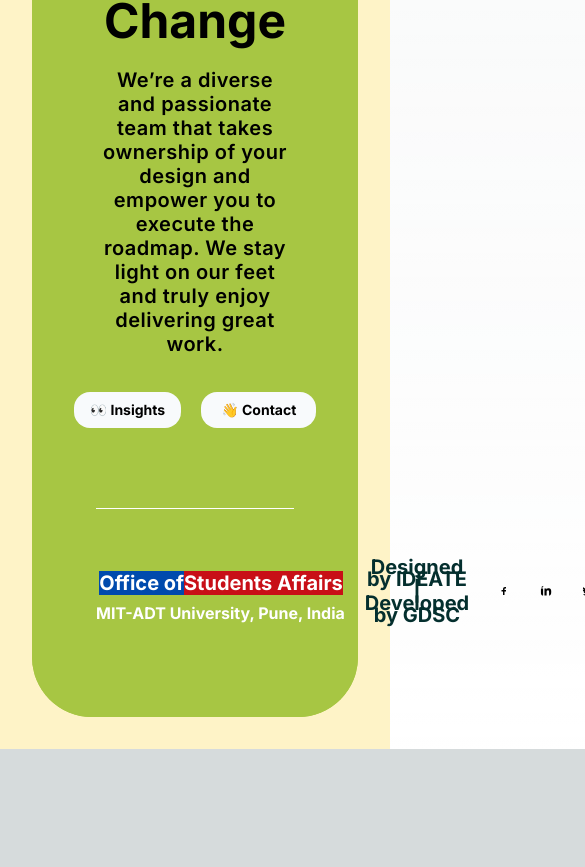
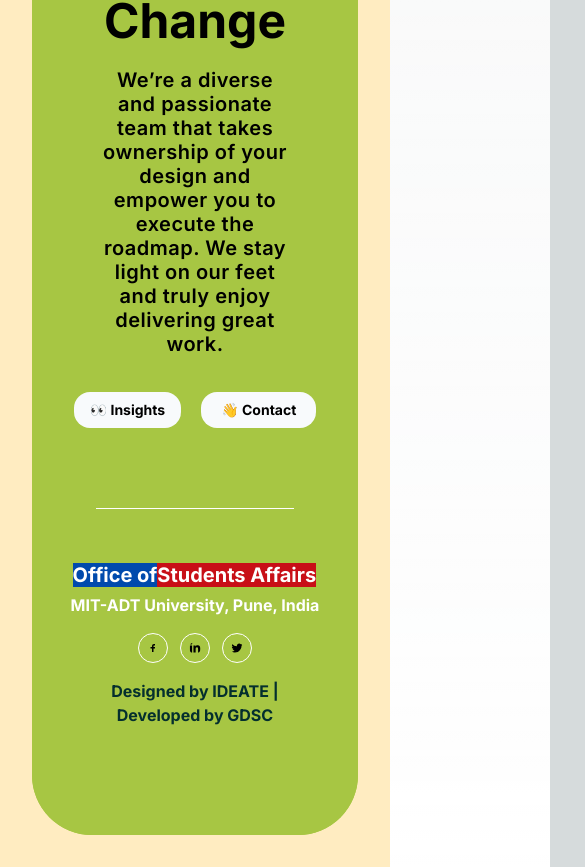
Before and after one commit to Akshat-Vashisht/student-council-website-v2, a Next.js app: page / in a window 390 px wide. Shown: the part 5425-6292 px from the top of the page, 585 px wide, since content can reach past the window. Before the commit the page ends 6174 px from the top, so only its background shows below. Built offline with nearby package versions, Linux system fonts and the light colour scheme.

Commit message:
FIX: responsiveness

```diff
--- a/components/Global/Footer.js
+++ b/components/Global/Footer.js
@@ -6,7 +6,7 @@ import { IoLogoTwitter } from "react-icons/io5";
 function Footer() {
   return (
     <div>
-      <div className="flex flex-col justify-center px-8 py-8 font-bold bg-amber-100 max-md:px-5">
+      <div className="flex flex-col justify-center px-8 py-8 font-bold bg-[#FFECC1] max-md:px-5">
         <div className="flex flex-col justify-center bg-[#A7C643] rounded-[59.945px] max-md:max-w-full">
           <div className="flex justify-center items-center px-16 py-20 bg-[#A7C643] rounded-[59.945px] max-md:px-5 max-md:max-w-full">
             <div className="flex flex-col items-center mt-5 mb-3 w-full max-w-[1161px] max-md:max-w-full">
@@ -29,8 +29,8 @@ function Footer() {
                 </button>
               </div>
               <div className="shrink-0 mt-20 max-w-full h-px bg-white w-[1060px] max-md:mt-10" />
-              <div className="flex gap-5 justify-between items-center self-stretch mt-12 max-md:flex-wrap max-md:mt-10 max-md:max-w-full">
-                <div className="flex flex-col mt-2 text-white whitespace-nowrap">
+              <div className="flex flex-col items-center mt-12 max-md:flex-wrap max-md:mt-10 max-md:max-w-full">
+                <div className="text-white whitespace-nowrap">
                   <div className="justify-center items-start self-end px-0.5 py-1 max-w-full text-xl ">
                     <span className="text-white bg-[#004AAD]">Office of</span>
                     <span className="bg-[#C80F17]">Students Affairs</span>
@@ -39,11 +39,7 @@ function Footer() {
                     MIT-ADT University, Pune, India{" "}
                   </div>
                 </div>
-                <div className="flex items-center self-stretch my-auto text-xl md:text-2xl sm:text-2xl  leading-3 text-center text-teal-950 flex-wrap">
-                  Designed by IDEATE | Developed by GDSC
-                </div>
-
-                <div className="flex gap-3 items-center">
+                <div className="flex gap-3 items-center mt-4">
                   <TiSocialFacebook
                     size={30}
                     className="rounded-full border border-white p-2"
@@ -57,6 +53,9 @@ function Footer() {
                     className="rounded-full border border-white p-2"
                   />
                 </div>
+                <div className="my-4 text-center text-teal-950">
+                  Designed by IDEATE | Developed by GDSC
+                </div>
               </div>
             </div>
           </div>
```
